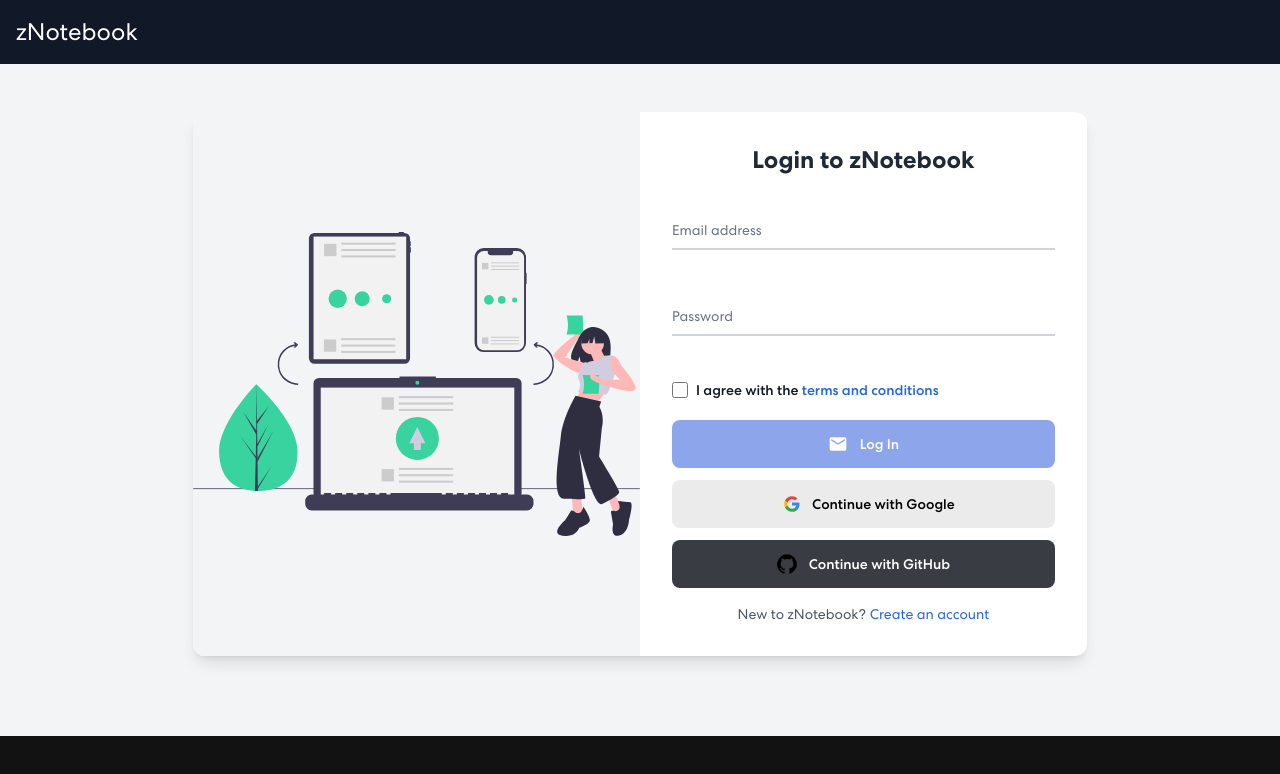
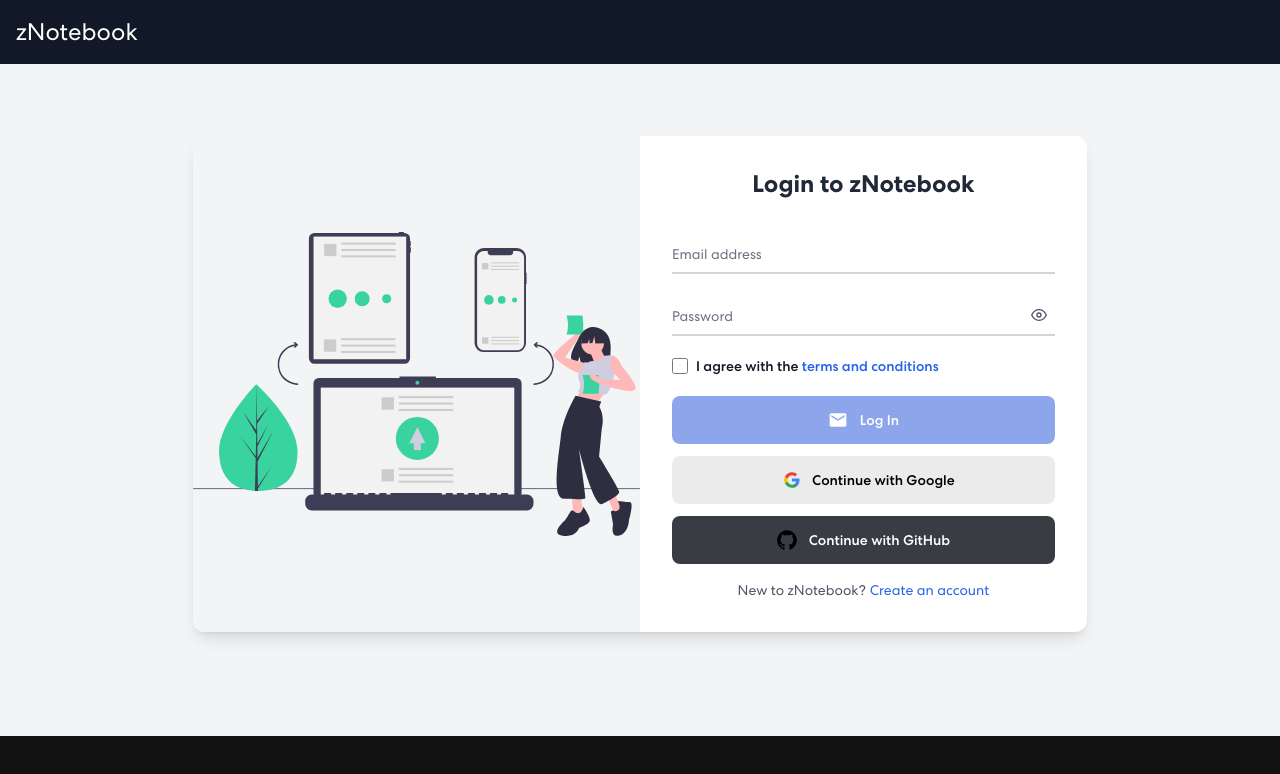
Before and after one commit to Mubassim-Khan/zNotebook, a React (Vite) app in the folder frontend/: page /login in a window 1280 px wide. Shown: the top 774 px of the page. Built offline with nearby package versions, Linux system fonts and the light colour scheme; no server answers.

Commit message:
feat: add eye button to toggle view password

```diff
--- a/frontend/package.json
+++ b/frontend/package.json
@@ -15,7 +15,6 @@
     "concurrently": "^8.2.2",
     "react": "^18.2.0",
     "react-dom": "^18.2.0",
-    "react-google-button": "^0.8.0",
     "react-hot-toast": "^2.4.1",
     "react-icons": "^5.2.1",
     "react-quill-new": "^3.4.6",
--- a/frontend/src/components/AuthForm.jsx
+++ b/frontend/src/components/AuthForm.jsx
@@ -1,6 +1,7 @@
+import { useState } from "react";
 import { Link } from "react-router-dom";
-import GoogleButton from "react-google-button";
 import { MdEmail } from "react-icons/md";
+import { FiEye, FiEyeOff } from "react-icons/fi";
 
 import googleIcon from "../assets/images/google-icon.svg";
 import githubIcon from "../assets/images/github-icon.svg";
@@ -35,15 +36,19 @@
           </h3>
         </div>
         <form onSubmit={onSubmit} className="w-full">
-          {fields.map((field) => (
+          {fields.map((field) => {
+            const [showPassword, setShowPassword] = useState(false);
+            const isPassword = field.type === "password";
+
+            return (
               <div className="relative z-0 w-full mb-5 group" key={field.name}>
                 <input
-                type={field.type}
+                  type={isPassword && showPassword ? "text" : field.type}
                   name={field.name}
                   id={field.name}
                   value={credentials[field.name]}
                   onChange={onChange}
-                className="block py-2.5 px-0 w-full text-sm text-gray-900 bg-transparent border-0 border-b-2 border-gray-300 appearance-none focus:outline-none focus:ring-0 focus:border-blue-600 peer"
+                  className="block py-2.5 px-0 w-full text-sm text-gray-900 bg-transparent border-0 border-b-2 border-gray-300 appearance-none focus:outline-none focus:ring-0 focus:border-blue-600 peer pr-10"
                   placeholder=" "
                   minLength={field.minLength}
                   required={field.required}
@@ -54,13 +59,24 @@
                 >
                   {field.label}
                 </label>
-              Help text
+
+                {isPassword && (
+                  <button
+                    type="button"
+                    onClick={() => setShowPassword((prev) => !prev)}
+                    className="absolute right-0 top-1/2 transform -translate-y-1/2 text-gray-600 hover:text-gray-800 p-2"
+                    tabIndex={-1}
+                  >
+                    {showPassword ? <FiEyeOff /> : <FiEye />}
+                  </button>
+                )}
+
                 {field.help && (
                   <div className="text-xs text-gray-500 text-bold">
                     {field.help}
                   </div>
                 )}
-              {/* Username validation error */}
+
                 {field.name === "username" && isUsernameInvalid && (
                   <div className="text-red-600 text-sm mt-1">
                     ⚠️ Username must be at least 4 characters long and can only
@@ -68,7 +84,8 @@
                   </div>
                 )}
               </div>
-          ))}
+            );
+          })}
 
           {children}
           {type === "login" && (
```
Also changed, not shown: 1 other file (tests, documents, lock files or other folders). Lines whose indentation alone changed are shown as unchanged.
